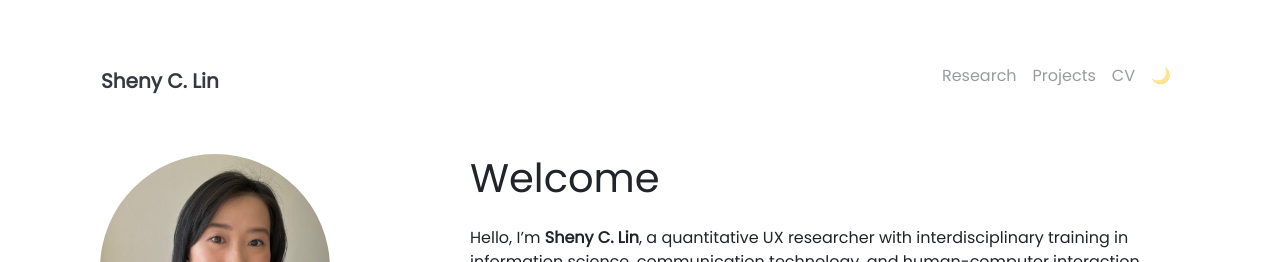
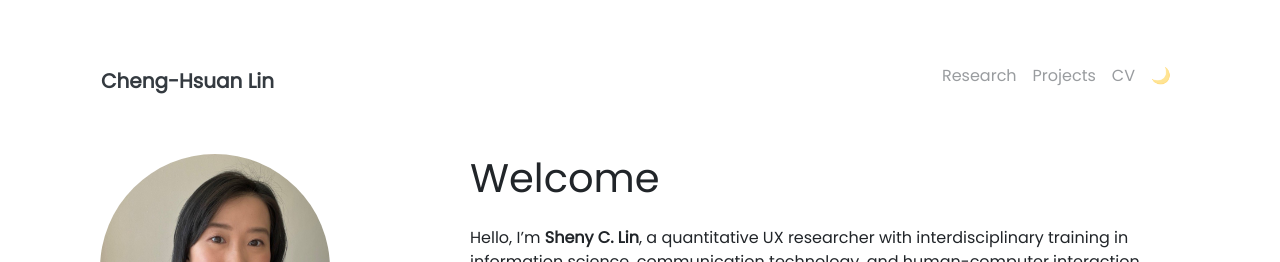
Before and after one commit to shenylin/shenylin.github.io, a Jekyll site: the page built from pages/index.md, in a window 1280 px wide. Shown: the top 262 px of the page. Built offline with Jekyll 4.4.1, drawn with Linux system fonts in a browser that asks for light colours; nearby versions of some CDN libraries.

Commit message:
Update _config.yml

```diff
--- a/_config.yml
+++ b/_config.yml
@@ -5,7 +5,7 @@
 # NOTE: it looks like you need to rebuild + repush everytime you update this _config.yml file
 
 ### Site Settings ###
-title               : Sheny C. Lin
+title               : Cheng-Hsuan Lin
 description         : >-
                       I am a UX Researcher with a background in Information Science and Communication Technology
 baseurl             : ""   # Change to empty quotes if you are hosting your site at <your-username>.github.io directly,
```
